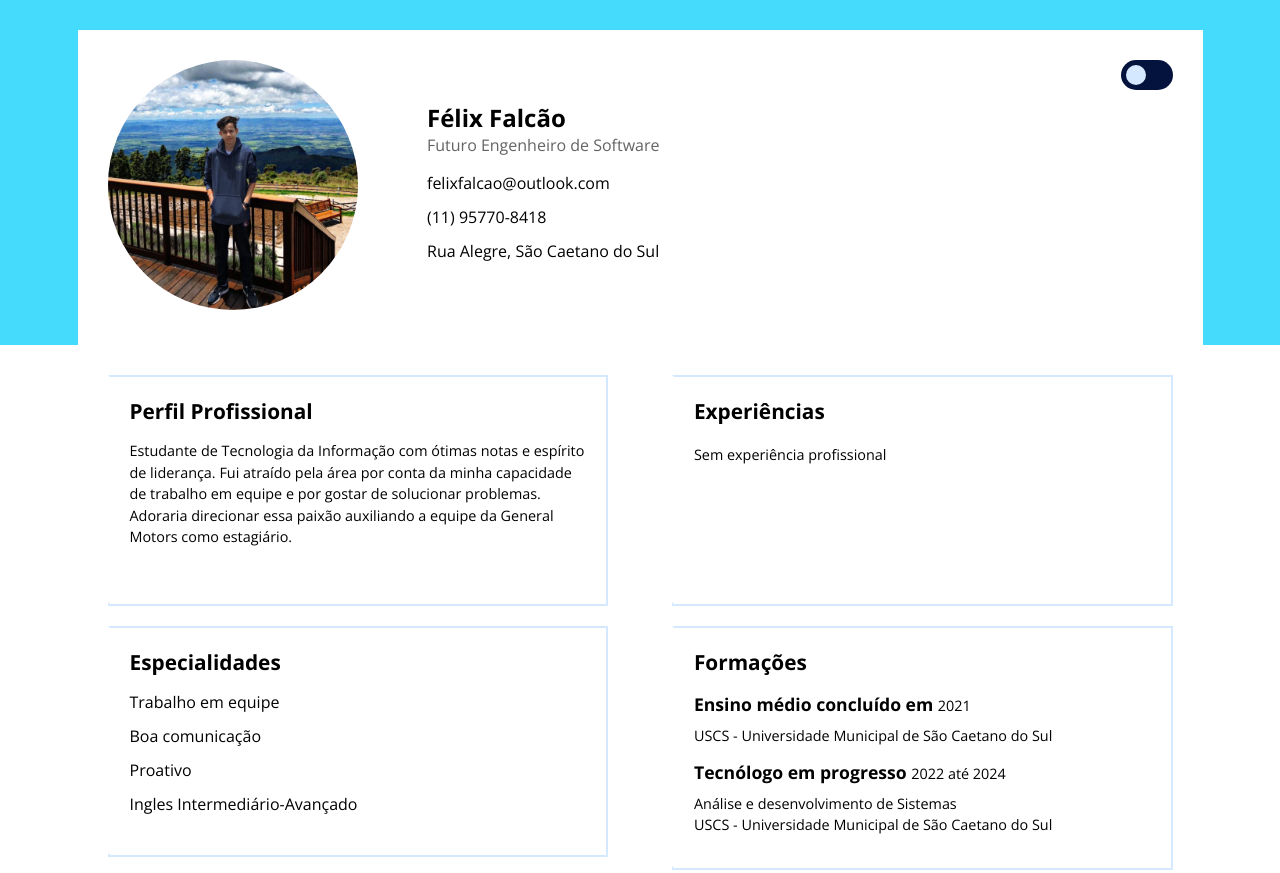
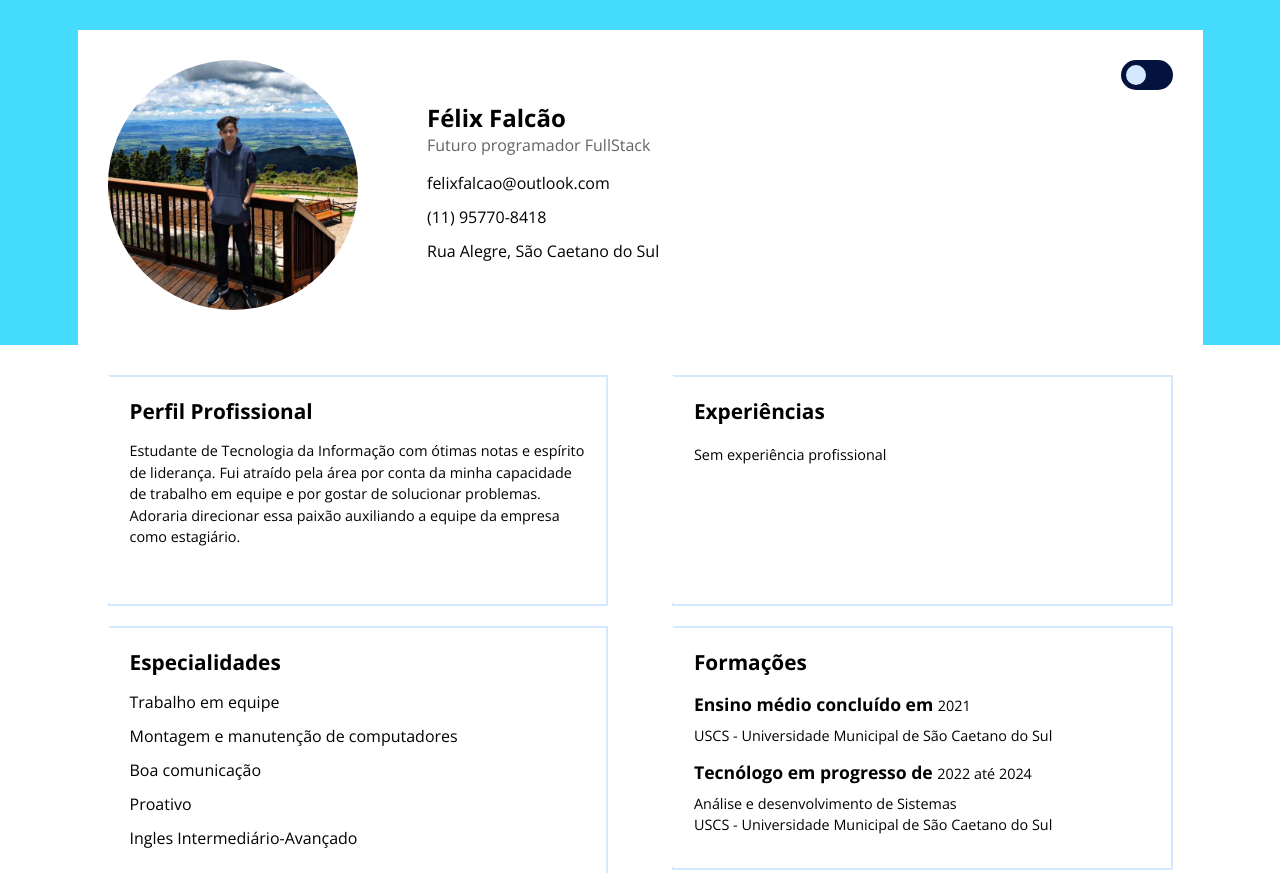
Before and after one commit to felixportdefault/felixportdefault.github.io, a plain HTML site: page index.htm in a window 1280 px wide. Shown: the top 873 px of the page. Drawn offline with nearby package versions, Linux system fonts and the light colour scheme.

Commit message:
atualizaçao 05/06

```diff
--- a/index.htm
+++ b/index.htm
@@ -40,7 +40,7 @@
                   <!--INFORMAÇÕES PESSOAIS-->
                   <div class="coluna coluna-direita">
                     <h1>Félix Falcão</h1>
-                    <p>Futuro Engenheiro de Software</p>
+                    <p>Futuro programador FullStack</p>
 
                     <ul>
                       <li>
@@ -74,7 +74,7 @@
                       <p>Estudante de Tecnologia da Informação com ótimas notas e espírito de liderança.
                         Fui atraído pela área por conta da minha capacidade de trabalho em equipe e por
                         gostar de solucionar problemas. Adoraria direcionar essa paixão auxiliando a
-                        equipe da General Motors como estagiário.</p>
+                        equipe da empresa como estagiário.</p>
                       <span class="baixo-esquerda"></span>
                   </section>
 
@@ -83,6 +83,7 @@
                     <h2>Especialidades</h2>
                       <ul>
                         <li>Trabalho em equipe</li>
+                        <li>Montagem e manutenção de computadores</li>
                         <li>Boa comunicação</li>
                         <li>Proativo</li>
                         <li>Ingles Intermediário-Avançado</li>
@@ -127,7 +128,7 @@
                         <p>USCS - Universidade Municipal de São Caetano do Sul</p>
                     </li>
                     <li>
-                        <h3>Tecnólogo em progresso <strong> 2022 até 2024</strong></h3>
+                        <h3>Tecnólogo em progresso de <strong> 2022 até 2024</strong></h3>
                         <p>Análise e desenvolvimento de Sistemas</p>
                         <p>USCS - Universidade Municipal de São Caetano do Sul</p>
                     </li>
```
